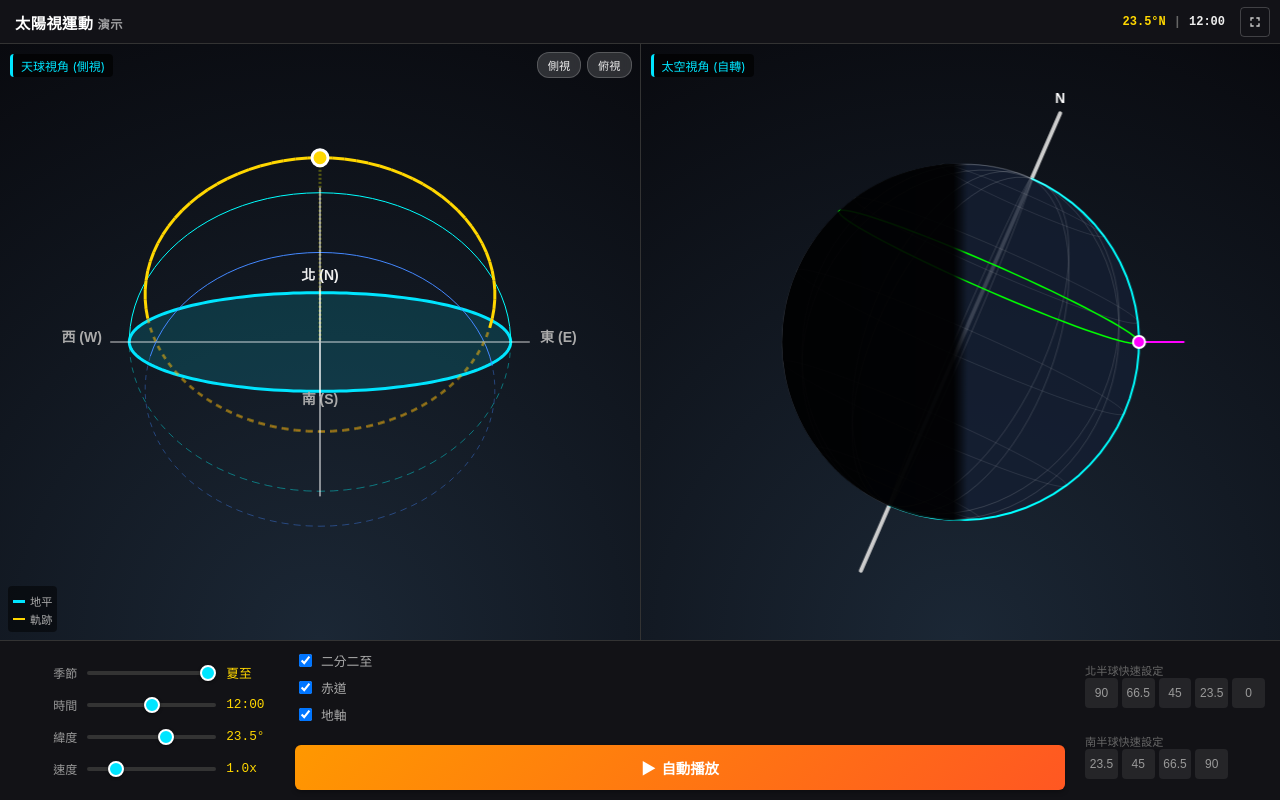
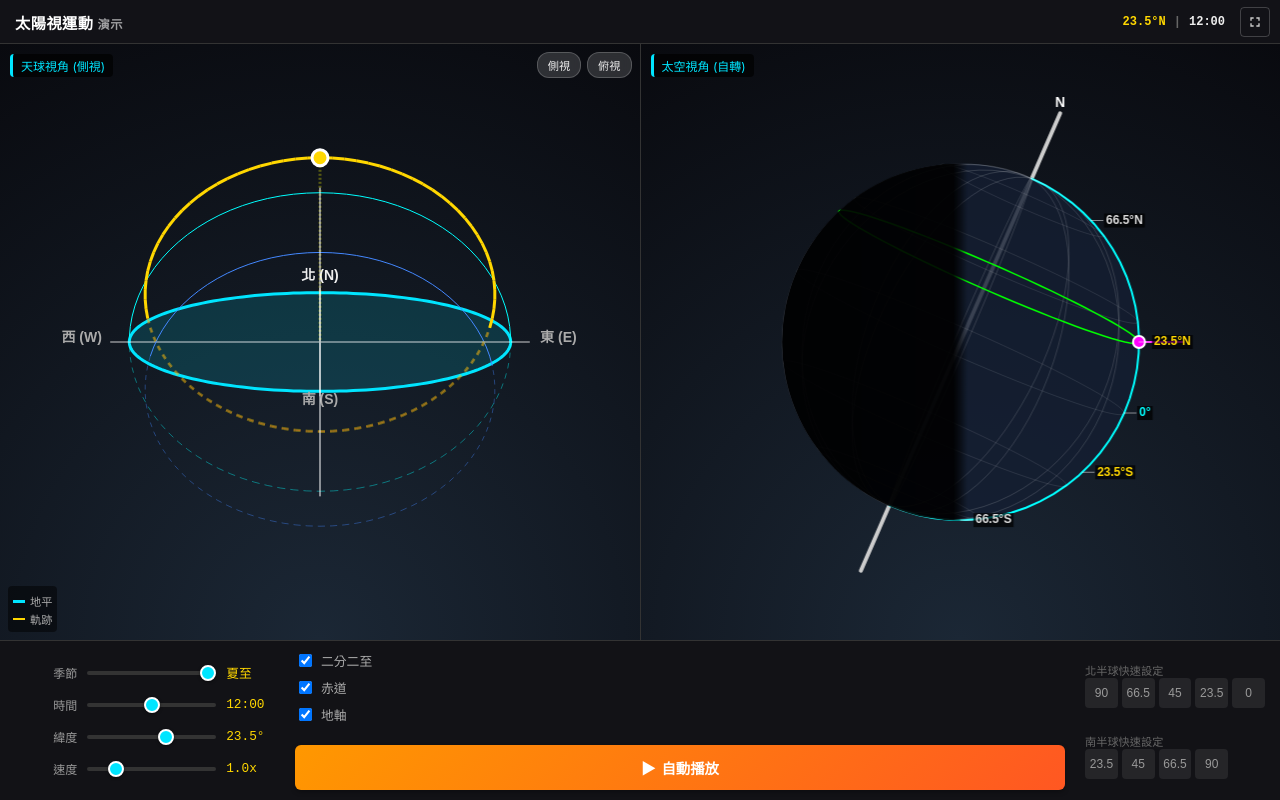
Before and after one commit to alenhu2005/space, a plain HTML site: page public.html in a window 1280 px wide. Drawn offline with Linux system fonts and the light colour scheme.

Commit message:
Update public.html

```diff
--- a/public.html
+++ b/public.html
@@ -3,7 +3,7 @@
 <head>
     <meta charset="UTF-8">
     <meta name="viewport" content="width=device-width, initial-scale=1.0, maximum-scale=1.0, user-scalable=no, viewport-fit=cover">
-    <title>地球運動演示系統 (手勢防誤觸版)</title>
+    <title>地球運動演示系統 (標示增強版)</title>
     <style>
         :root { --bg: #050508; --panel: #121216; --accent: #00e5ff; --gold: #ffd700; --text: #eee; }
 
@@ -20,7 +20,6 @@
             flex-direction: column;
             overflow: hidden;
             user-select: none;
-            /* [重要修正] 禁止整頁的彈性滾動效果 (Rubber-banding) 和下拉刷新 */
             overscroll-behavior: none;
         }
 
@@ -59,7 +58,6 @@
             position: relative;
             background: #000;
             flex-direction: row;
-            /* [重要修正] 禁止容器本身的滾動行為 */
             touch-action: none;
         }
 
@@ -68,14 +66,12 @@
             position: relative;
             border-right: 1px solid #333;
             background: radial-gradient(circle at bottom, #1b2735 0%, #090a0f 100%);
-            /* [重要修正] 讓 Canvas 區域完全接管觸控，瀏覽器不准插手 */
             touch-action: none;
         }
         .canvas-wrapper:last-child { border-right: none; }
 
         canvas {
             display: block; width: 100%; height: 100%; outline: none;
-            /* [重要修正] 再強調一次，Canvas 禁止瀏覽器手勢 */
             touch-action: none;
         }
 
@@ -108,8 +104,7 @@
             background: var(--panel); border-top: 1px solid #333; padding: 10px 15px;
             height: 160px; flex-shrink: 0;
             display: grid; grid-template-columns: 260px 1fr 180px; gap: 20px;
-            overflow-y: auto; /* 這裡需要允許捲動 */
-            /* [重要修正] 這裡使用 contain，防止捲動到頂部/底部時觸發整頁刷新 */
+            overflow-y: auto;
             overscroll-behavior: contain;
             -webkit-overflow-scrolling: touch;
         }
@@ -445,6 +440,53 @@
             ctx2.fillStyle = isNight ? '#555' : '#f0f'; ctx2.fill(); ctx2.strokeStyle = isNight ? '#999' : '#fff'; ctx2.stroke();
 
             ctx2.font="bold 14px Arial"; ctx2.fillStyle="#fff"; ctx2.textAlign="center"; ctx2.fillText("N", npS.x, npS.y - 10);
+
+            // 繪製加強版緯度標籤 (拉出引導線)
+            ctx2.textAlign = 'left'; ctx2.textBaseline = 'middle'; ctx2.font = 'bold 12px Arial';
+            const latLabels = [
+                { lat: 66.5, t: '66.5°N' },
+                { lat: 23.5, t: '23.5°N' },
+                { lat: 0, t: '0°' },
+                { lat: -23.5, t: '23.5°S' },
+                { lat: -66.5, t: '66.5°S' }
+            ];
+
+            for (let l of latLabels) {
+                // 計算緯度圈右側邊緣點 (lon = 90度時，但因為自轉會變，我們直接取幾何邊緣)
+                // 這裡簡單取 (scale * cos(lat), scale * sin(lat)) 做傾角旋轉
+                // 這裡直接取右側極限點 x=1, y=0, z=0 轉 lat ? 不對
+                // 簡單作法：計算該緯度在 2D 投影中最右側的點
+                // 由於 tilt 只是繞 Z 旋轉 (在 2D 上)，我們可以取 (cos(lat), sin(lat)) 旋轉 tilt
+
+                let rLat = cos(rad(l.lat));
+                let yLat = sin(rad(l.lat));
+                // 這是未傾斜時右側邊緣 (x=rLat, y=yLat, z=0)
+                // 套用傾角
+                let p = applyTilt(rLat, yLat, 0);
+                let s = projS(p.x, p.y, p.z);
+
+                // 畫引導線向右延伸
+                let labelX = s.x + 15;
+                let labelY = s.y;
+
+                ctx2.beginPath();
+                ctx2.moveTo(s.x, s.y);
+                ctx2.lineTo(labelX - 3, labelY);
+                ctx2.strokeStyle = 'rgba(255,255,255,0.5)';
+                ctx2.lineWidth = 1;
+                ctx2.stroke();
+
+                // 畫文字背景
+                let tw = ctx2.measureText(l.t).width;
+                ctx2.fillStyle = 'rgba(0,0,0,0.7)';
+                ctx2.fillRect(labelX - 2, labelY - 7, tw + 4, 14);
+
+                // 畫文字
+                ctx2.fillStyle = '#ddd';
+                if(Math.abs(l.lat) === 23.5) ctx2.fillStyle = '#ffd700'; // 回歸線金色
+                if(l.lat === 0) ctx2.fillStyle = '#00ffff'; // 赤道青色
+                ctx2.fillText(l.t, labelX, labelY);
+            }
         }
 
         function render() { renderObserver(); renderSpace(); }
@@ -461,6 +503,8 @@
 
             const latDir = state.lat>=0?'N':'S';
             document.getElementById('txtLat').innerText = Math.abs(state.lat).toFixed(1)+ "°" + latDir;
+            // [修復] 更新滑桿旁的緯度數值顯示
+            document.getElementById('txtLatVal').innerText = Math.abs(state.lat).toFixed(1)+ "°";
 
             const h=Math.floor(state.hour), m=Math.floor((state.hour-h)*60);
             const tStr = `${h.toString().padStart(2,'0')}:${m.toString().padStart(2,'0')}`;
@@ -521,7 +565,6 @@
             const start = (e) => { cam.dragging = true; cam.lx = e.clientX||e.touches[0].clientX; cam.ly = e.clientY||e.touches[0].clientY; };
             const move = (e) => {
                 if(!cam.dragging) return;
-                // [關鍵] 在拖曳 Canvas 時阻止瀏覽器預設滾動
                 if(e.cancelable) e.preventDefault();
                 let x = e.clientX||e.touches[0].clientX, y = e.clientY||e.touches[0].clientY;
                 cam.az -= (x - cam.lx)*0.5; cam.el += (y - cam.ly)*0.5;
```
